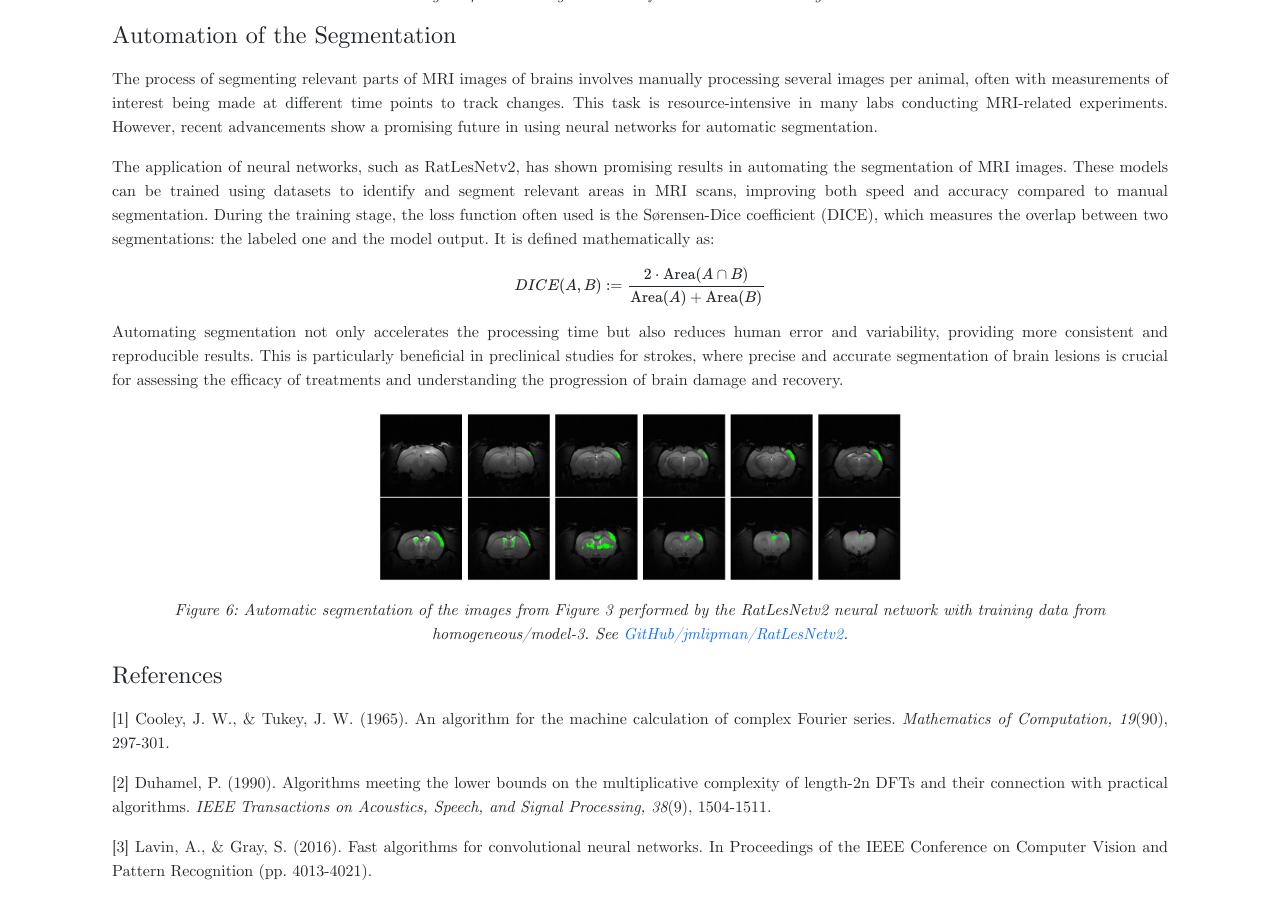
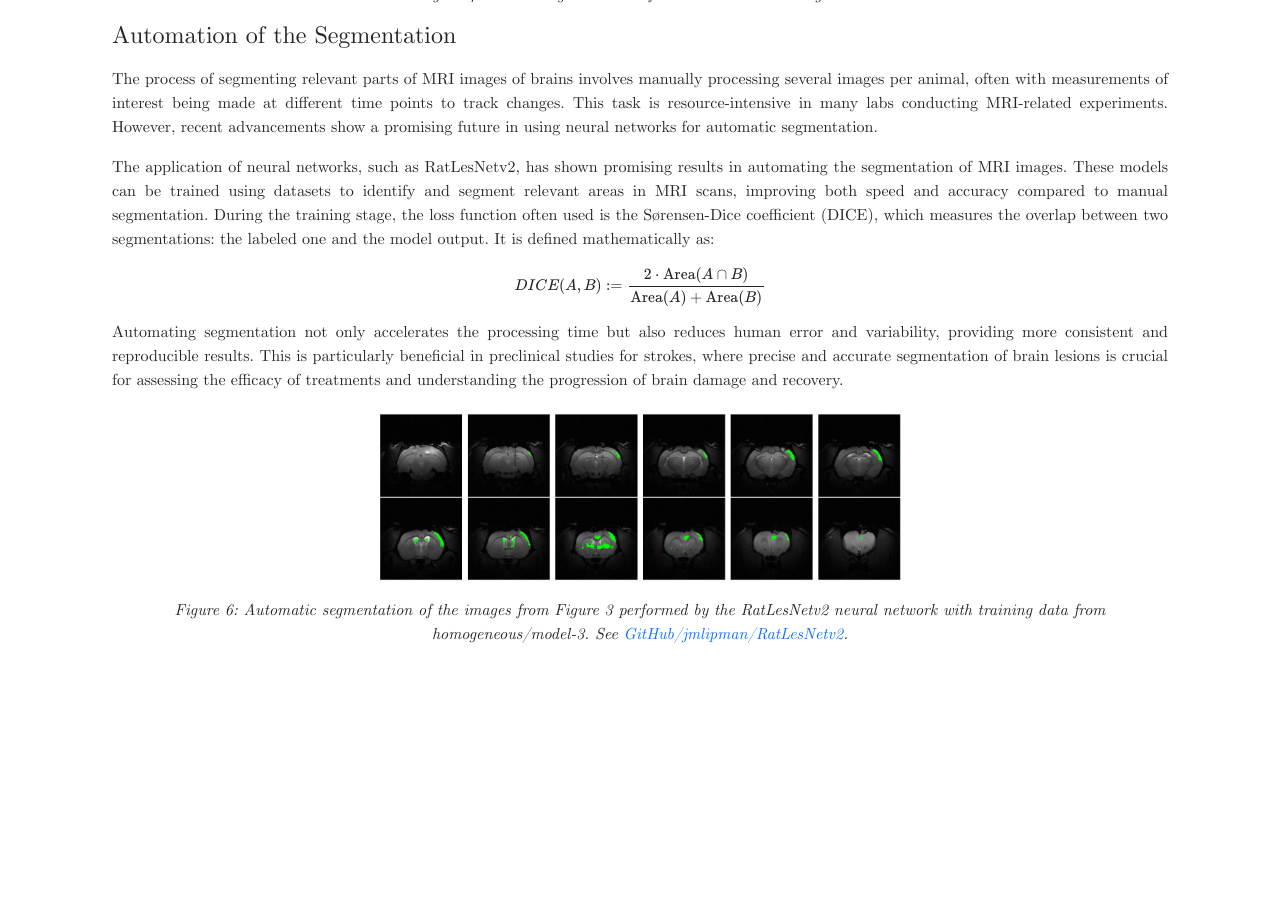
Before and after one commit to RoidaVinci/web, a Jekyll site: the page articles/idis.html, which Jekyll copies as it is, in a window 1280 px wide and 900 px high, scrolled down 3385 px. Built offline with Jekyll 4.4.1, drawn with Linux system fonts in a browser that asks for light colours; some web fonts are replaced; after the commit the page ends 4048 px from its top, so only the background shows below that.

Commit message:
Update idis.html

```diff
--- a/articles/idis.html
+++ b/articles/idis.html
@@ -202,18 +202,6 @@ $$
 <p align="center">
   <em>Figure 6: Automatic segmentation of the images from Figure 3 performed by the RatLesNetv2 neural network with training data from homogeneous/model-3. See <a href="https://github.com/jmlipman/RatLesNetv2#3-training-and-evaluation" target="_blank">GitHub/jmlipman/RatLesNetv2</a>.</em>
 </p>
-
-<h2 class="section-title">References</h2>
-<p>
-  [1] Cooley, J. W., & Tukey, J. W. (1965). An algorithm for the machine calculation of complex Fourier series. <em>Mathematics of Computation, 19</em>(90), 297-301.
-</p>
-<p>
-  [2] Duhamel, P. (1990). Algorithms meeting the lower bounds on the multiplicative complexity of length-2n DFTs and their connection with practical algorithms. <em>IEEE Transactions on Acoustics, Speech, and Signal Processing, 38</em>(9), 1504-1511.
-</p>
-<p>
-  [3] Lavin, A., & Gray, S. (2016). Fast algorithms for convolutional neural networks. In Proceedings of the IEEE Conference on Computer Vision and Pattern Recognition (pp. 4013-4021).
-</p>
-
 </main>
 </body>
 </html>
```
